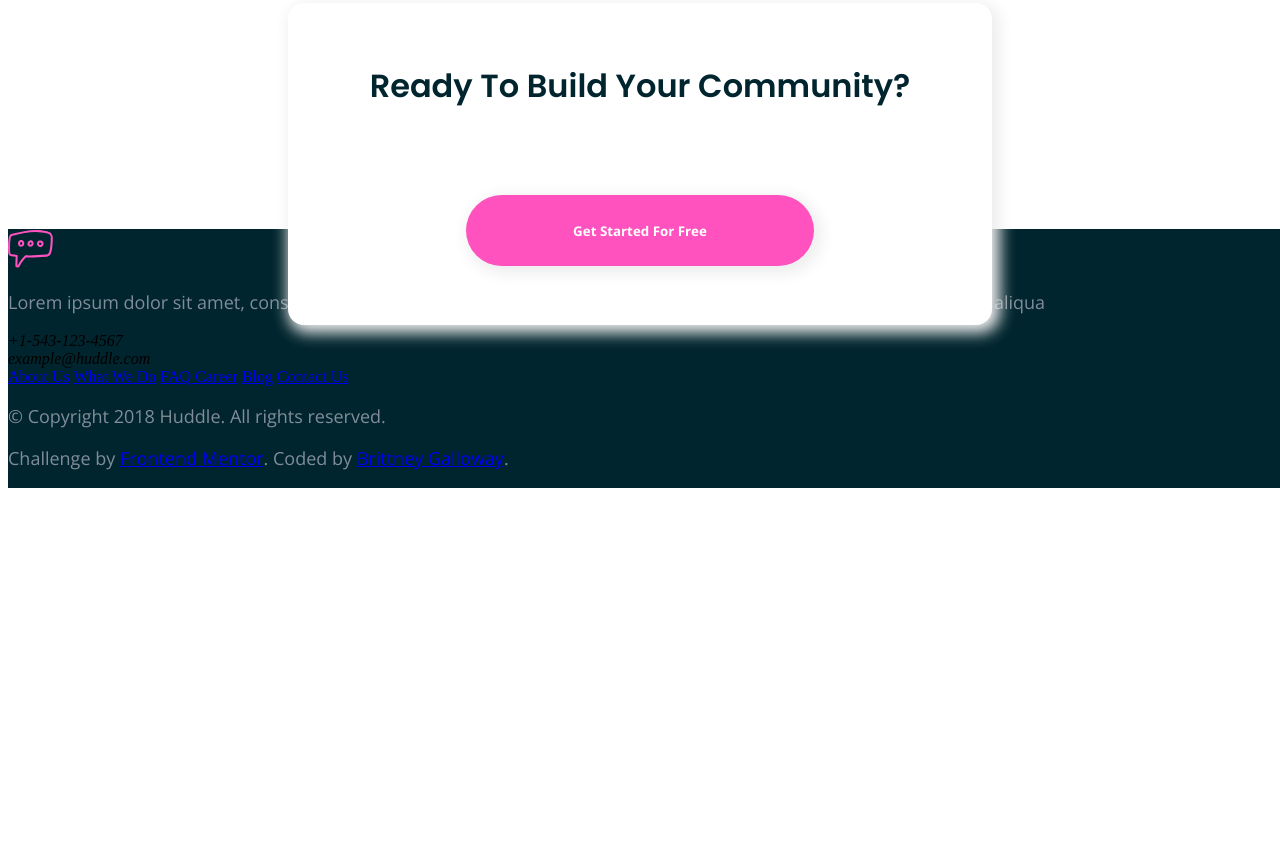
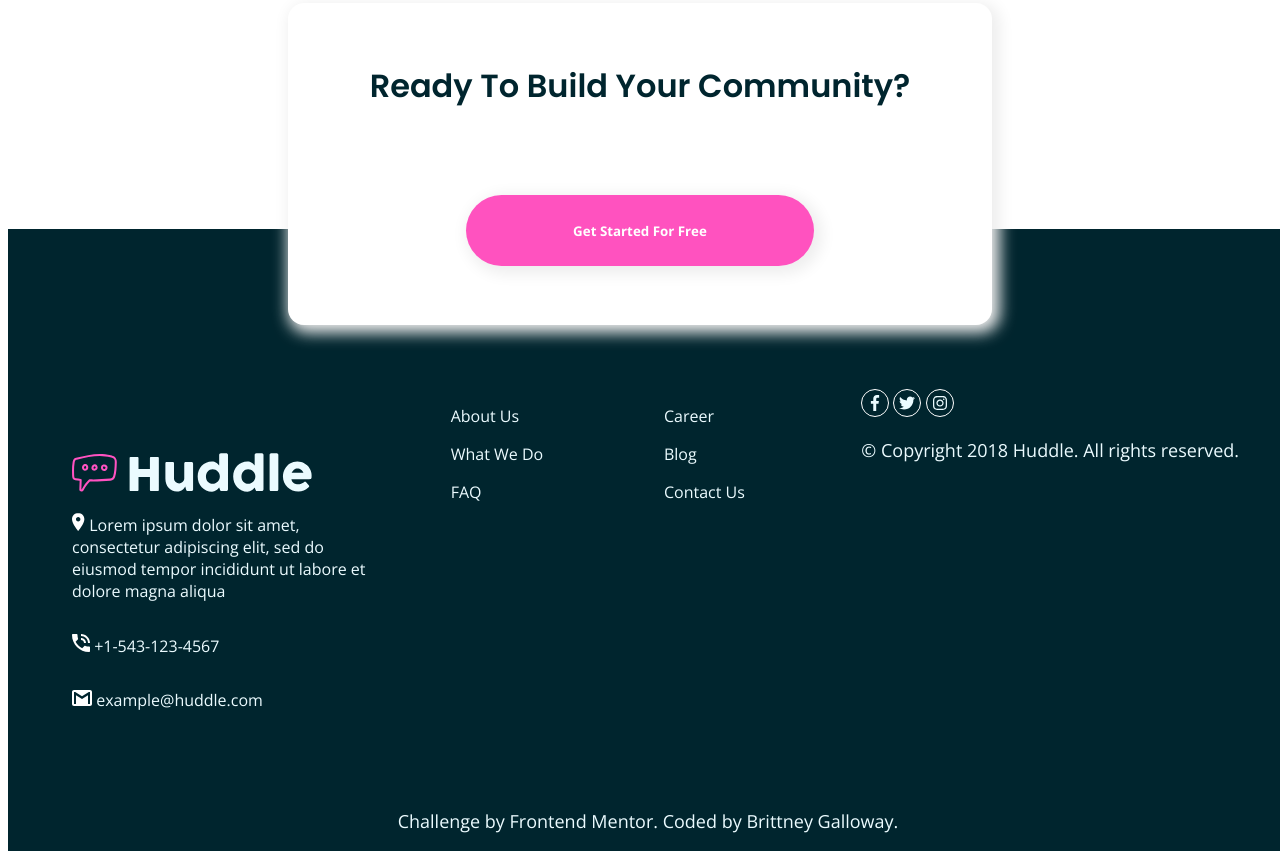
Before and after one commit to brittgalloway/landingPage, a website: page index.html in a window 1280 px wide. Shown: the part 2393-3244 px from the top of the page. Before the commit the page ends 2881 px from the top, so only its background shows below. Drawn offline with nearby package versions, Linux system fonts and the light colour scheme.

Commit message:
footer grid is done

```diff
--- a/index.html
+++ b/index.html
@@ -97,28 +97,39 @@
       </button>
     </section>
     <footer>
+      <span id="huddle">
+        <img src="images/logoLight.svg" alt="Huddle logo" />
         <span>
-        <img src="images/logo.svg" alt="Huddle logo" />
-        <p>
+          <img src="images/icon-location.svg" />
           Lorem ipsum dolor sit amet, consectetur adipiscing elit, sed do
           eiusmod tempor incididunt ut labore et dolore magna aliqua
-        </p>
-        <address>
-          +1-543-123-4567<br />
-          example@huddle.com
-        </address>
         </span>
+
+        <span> <img src="images/icon-phone.svg" /> +1-543-123-4567 </span>
+        <span> <img src="images/icon-email.svg" /> example@huddle.com </span>
+      </span>
+      <span id="menu">
         <div class="menu">
           <a href="#">About Us</a>
           <a href="#">What We Do</a>
           <a href="#"> FAQ </a>
+        </div>
+        <div class="menu">
           <a href="#">Career</a>
           <a href="#">Blog</a>
           <a href="#">Contact Us</a>
         </div>
+      </span>
+      <span id="media">
+        <span>
+          <i class="fab fa-facebook-f"></i>
+          <i class="fab fa-twitter"></i>
+          <i class="fab fa-instagram"></i>
+        </span>
         <p>
           &copy; Copyright 2018 Huddle. All rights reserved.
         </p>
+      </span>
 
       <p class="attribution">
         Challenge by
--- a/style.scss
+++ b/style.scss
@@ -161,9 +161,56 @@ button {
 }
 
 footer {
+  display: grid;
+  grid-template-areas: "huddle menu media" "foot foot foot";
+  grid-template-columns: 1fr 1fr 1fr;
   position: absolute;
   background-color: $darkCyan;
   width: 100vw;
+  font-family: $body;
+  padding-top: 10em;
+  color: $paleCyan;
+  p {
+    color: $paleCyan;
+  }
+  #huddle {
+    grid-area: huddle;
+    padding: 4em;
+    span {
+      display: block;
+      padding: 1em 0;
+    }
+  }
+  #menu {
+    grid-area: menu;
+    display: grid;
+    grid-template-columns: 1fr 1fr;
+    .menu {
+      width: fit-content;
+
+      a {
+        display: block;
+        margin: 1em;
+      }
+    }
+  }
+  a {
+    text-decoration: none;
+    color: $paleCyan;
+  }
+  #media {
+    grid-area: media;
+    svg {
+      border: 1px solid white;
+      border-radius: 50%;
+      padding: 5px;
+      width: 1em;
+    }
+  }
+  .attribution {
+    grid-area: foot;
+    text-align: center;
+  }
 }
 // @media (max-width: 375px) {
 //   #topSection {
```
Also changed, not shown: images/logoLight.svg (added), style.css, 1 other file. Lines whose indentation alone changed are shown as unchanged.
